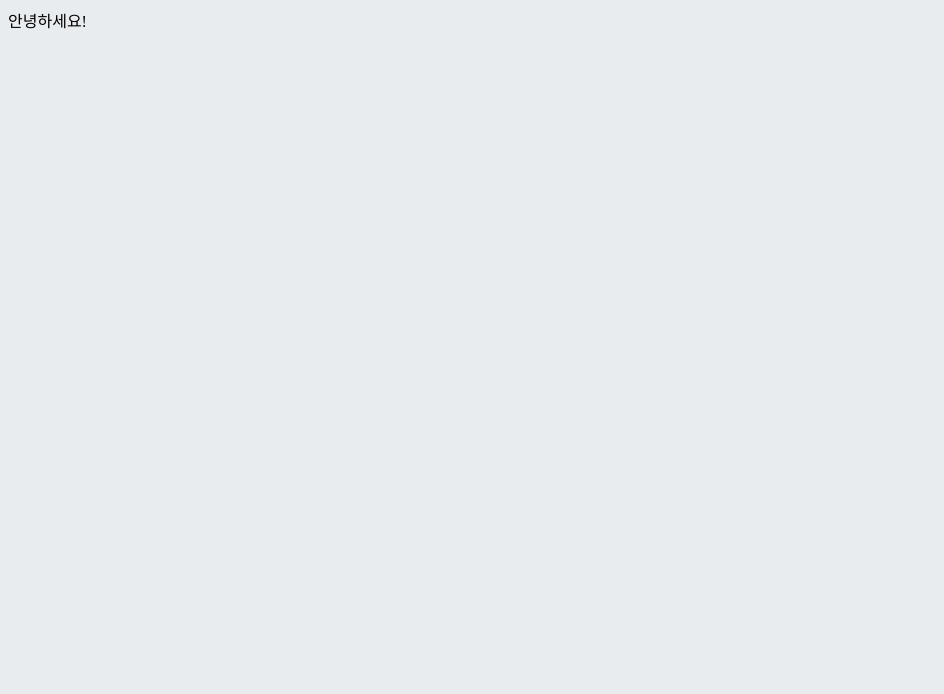
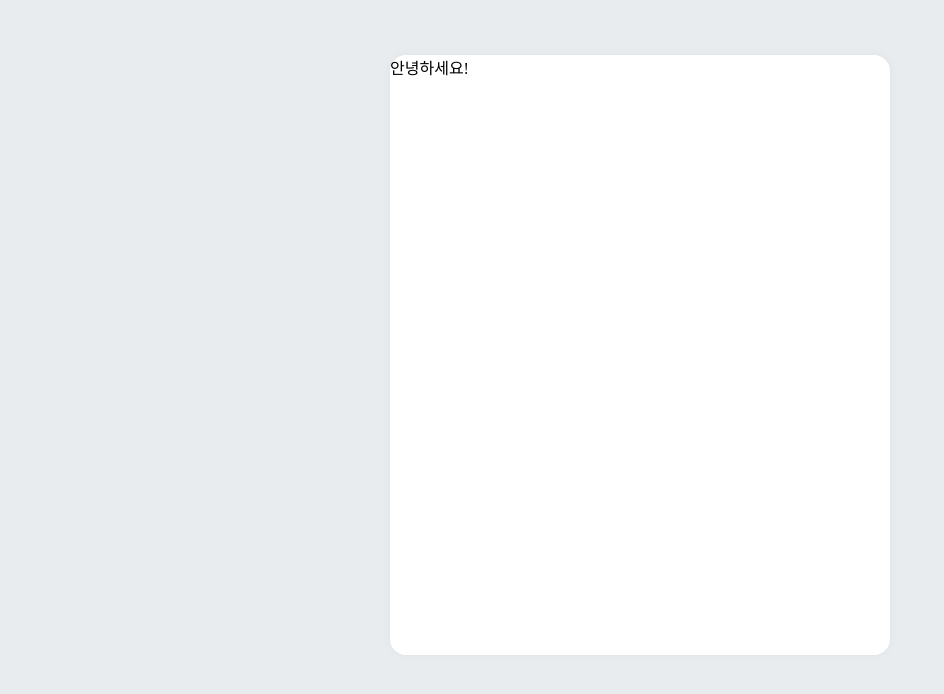
Before and after one commit to Elllin/react---Todo, a React (Create React App) app: page / in a window 1280 px wide. Shown: the top 694 px of the page, without its empty margins (0-944 px from the left). Built offline with nearby package versions, Linux system fonts and the light colour scheme.

Commit message:
Feat : template 컴포넌트생성
기본 배경 및 크기 지정

```diff
--- a/src/App.js
+++ b/src/App.js
@@ -1,5 +1,6 @@
 import React from "react";
 import { createGlobalStyle } from "styled-components";
+import TodoTemplate from "./TodoTemplate";
 
 const GlobalStyle = createGlobalStyle`
   body{
@@ -11,7 +12,7 @@
   return (
     <>
       <GlobalStyle />
-      <div>안녕하세요!</div>
+      <TodoTemplate>안녕하세요!</TodoTemplate>
     </>
   );
 }
--- /dev/null
+++ b/src/TodoTemplate.js
@@ -0,0 +1,24 @@
+import React from "react";
+import styled from "styled-components";
+
+const TodoTemplateBlock = styled.div`
+  display: flex;
+  flex-direction: column;
+  width: 500px;
+  height: 600px;
+
+  margin: 0 auto;
+  margin-top: 55px;
+  /* margin-bottom: 32px; */
+
+  position: relative;
+  background: #fff;
+  border-radius: 16px;
+  box-shadow: 0 0 8px rgba(0, 0, 0, 0.04);
+`;
+
+function TodoTemplate({ children }) {
+  return <TodoTemplateBlock>{children}</TodoTemplateBlock>;
+}
+
+export default TodoTemplate;
```
